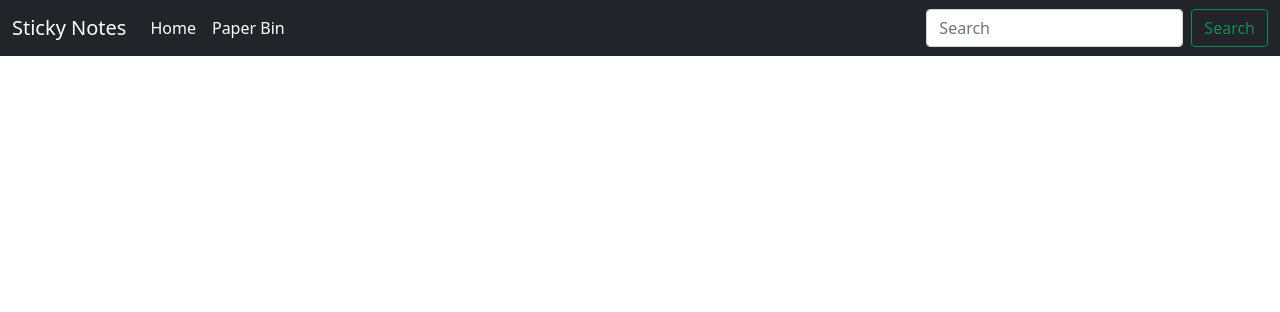
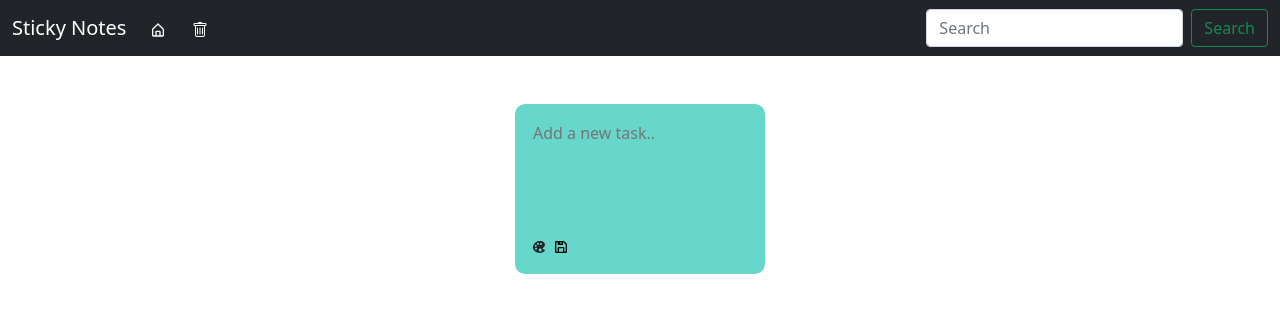
Before and after one commit to axelcola/sticky-notes-on-react, a React (Create React App) app: page / in a window 1280 px wide. Shown: the top 312 px of the page. Built offline with nearby package versions, Linux system fonts and the light colour scheme.

Commit message:
local storage its working

```diff
--- a/src/App.js
+++ b/src/App.js
@@ -10,7 +10,7 @@ function App() {
     <div className="App">
       <NavbarNotes />
       <Route path="/paper-bin" component={PaperBin} />
-      <Route path="/home" component={NoteList} />
+      <Route path="/" component={NoteList} />
     </div>
   );
 }
--- a/src/components/NavbarNotes.js
+++ b/src/components/NavbarNotes.js
@@ -1,13 +1,13 @@
 import React from "react";
 import { Link } from "wouter";
-import { AiFillHome } from "react-icons/ai";
-import { BsFillTrashFill } from "react-icons/bs";
+import { BiHomeAlt } from "react-icons/bi";
+import { BsTrash } from "react-icons/bs";
 
 const NavbarNotes = () => {
   return (
     <nav className="navbar navbar-expand-lg navbar-dark bg-dark mb-5">
       <div className="container-fluid">
-        <Link className="navbar-brand" to="#">
+        <Link className="navbar-brand" to="/">
           Sticky Notes
         </Link>
         <button
@@ -24,8 +24,8 @@ const NavbarNotes = () => {
         <div className="collapse navbar-collapse" id="navbarSupportedContent">
           <ul className="navbar-nav me-auto mb-2 mb-lg-0">
             <li className="nav-item">
-              <Link className="nav-link active" aria-current="page" to="home">
-                Home
+              <Link className="nav-link active" aria-current="page" to="/">
+                <BiHomeAlt className="icons" />
               </Link>
             </li>
             <li className="nav-item">
@@ -34,7 +34,7 @@ const NavbarNotes = () => {
                 aria-current="page"
                 to="paper-bin"
               >
-                Paper Bin
+                <BsTrash className="icons" />
               </Link>
             </li>
           </ul>
--- a/src/components/Note.js
+++ b/src/components/Note.js
@@ -7,7 +7,7 @@ import { BsFillTrashFill } from "react-icons/bs";
 const Note = ({ text, date }) => {
   return (
     <div className="note">
-      <textarea className="note-text-area">{text}</textarea>
+      <textarea className="note-text-area" defaultValue={text} />
       <div className="note-content">
         <small>{date}</small>
         <div className="note-content">
--- a/src/components/NoteList.js
+++ b/src/components/NoteList.js
@@ -1,4 +1,4 @@
-import React, { useState, useEffect } from "react";
+import React, { useEffect, useState } from "react";
 import NewNote from "./NewNote";
 import Note from "./Note";
 import "./noteList.css";
@@ -7,19 +7,20 @@ const NoteList = () => {
   const [tasks, setTasks] = useState([]);
 
   const addTask = (task) => {
-    console.log(task);
     if (task.text.trim()) {
       task.text = task.text.trim();
       const updtatedTasks = [task, ...tasks];
       setTasks(updtatedTasks);
+      window.localStorage.setItem("notes", JSON.stringify(updtatedTasks));
+      console.log(tasks);
+      console.log(updtatedTasks);
+      console.log(task);
     }
   };
-
   useEffect(() => {
-    if (tasks) {
-      localStorage.setItem("stickyNotesData", JSON.stringify(tasks));
-    }
-  }, [tasks]);
+    const savedTasks = JSON.parse(localStorage.getItem("notes"));
+    if (savedTasks) setTasks(savedTasks);
+  }, []);
 
   return (
     <div className="container">
--- a/src/components/newNote.css
+++ b/src/components/newNote.css
@@ -41,3 +41,9 @@
 .color-button{
   cursor: pointer;
 }
+.icons{
+  color:white;
+  margin-right: 10px;
+  size: 20px;
+  cursor: pointer;
+}
```
